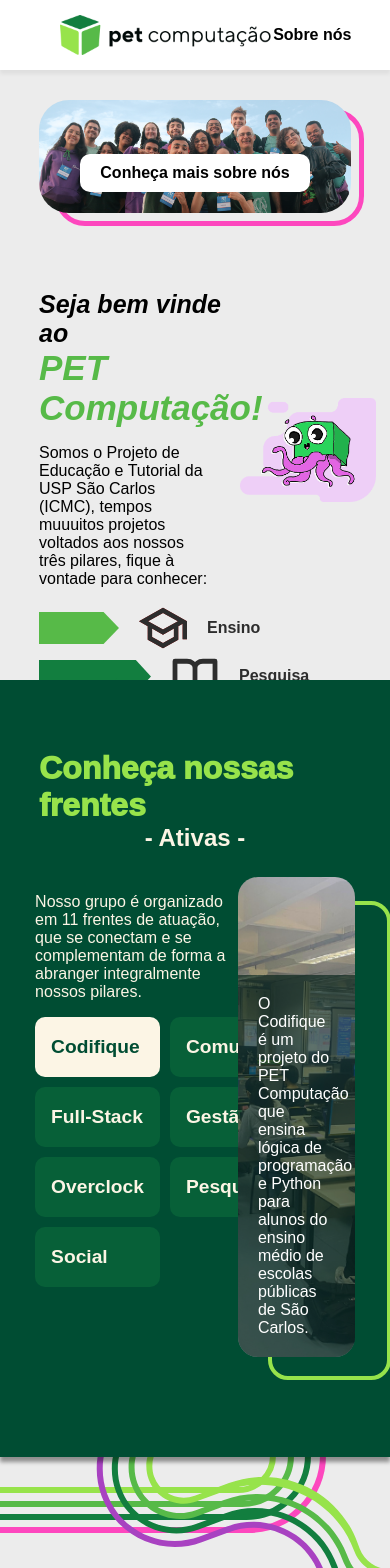
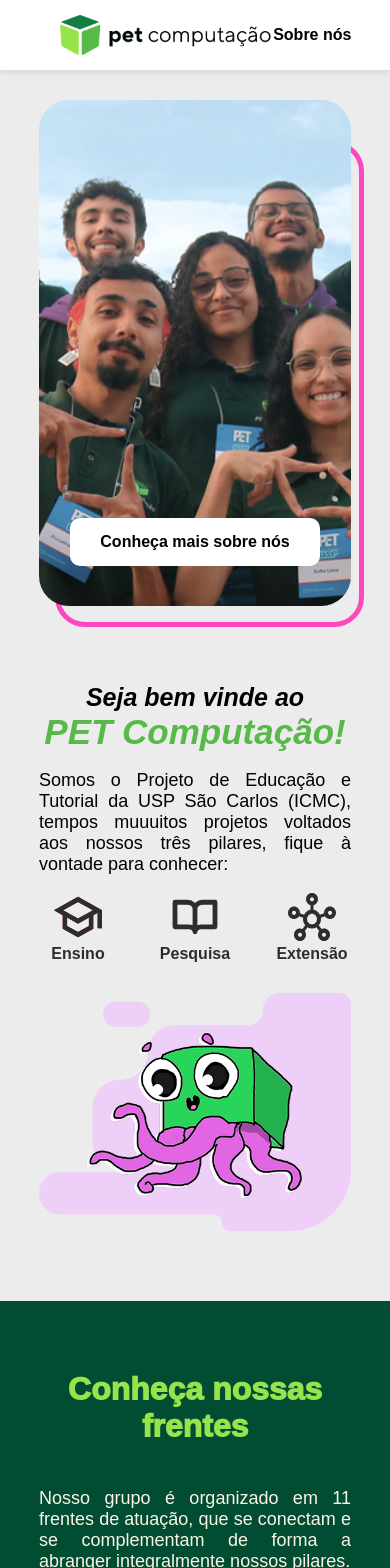
Before and after one commit to pet-comp/USP-PET-Website, a React (Vite) app: page / in a window 390 px wide. Shown: the top 1568 px of the page. Built offline with nearby package versions, Linux system fonts and the light colour scheme.

Commit message:
finalização responsividade da homepage #4

```diff
--- a/src/components/FooterUSP/Footer.module.css
+++ b/src/components/FooterUSP/Footer.module.css
@@ -3,7 +3,7 @@
     flex-direction: column;
     position: relative;
     background-color: #D3D3D3;
-    padding: 64px 9.9% 64px 9.9%;
+    padding: 64px 9.9% 32px 9.9%;
     gap: 50px;
     z-index: 1000;
 }
@@ -142,12 +142,63 @@
         /* Logos e Direitos */
     }
 
+/* Responsividade - Intermediário / bug */
+
+    @media (max-width: 960px){
+        .icones_redes{
+            display: grid;
+            grid-template-columns: 51px 51px;
+        }
+    }
 
 /* Responsividade - Celular */
 
     @media (max-width: 767px){
+            .footer, .cima{
+                display: block;
+            }
+            .cima_item, .email_loc, .redes_sociais{
+                width: 100%;
+                max-width: 100%;
+                margin-bottom: 50px;
+            }
         /* Logo PET */
+            .cima_item{
+                text-align: center;
+            }
         /* Contatos PET */
+            .endereco br{
+                display: none;
+            }
         /* Redes Sociais */
+            .redes_sociais h3{
+                text-align: center;
+            }
+            .icones_redes{
+                display: flex;
+                justify-content: space-around;
+            }
         /* Logos e Direitos */
+            .baixo{
+                display: block;
+            }
+            .baixo_item{
+                height: 10vh;
+                width: auto;
+                margin: 10px 0 40px 0;
+            }
+            .baixo_item:first-child{
+                height: 7vh;
+            }
+            .baixo_item:last-child{
+                margin-bottom: 10px;
+            }
+            .baixo h1{
+                width: 100%;
+                margin-bottom: 40px;
+            }
+            .direitos_creditos{
+                text-align: center;
+                margin-top: 50px;
+            }
     }
--- a/src/components/FooterUSP/FooterUSP.jsx
+++ b/src/components/FooterUSP/FooterUSP.jsx
@@ -3,6 +3,7 @@
 import rede_social_youtube from "../../assets/FooterUSP/youtube verde.png"
 import rede_social_linkedin from "../../assets/FooterUSP/linkedin verde.png"
 import rede_social_instagram from "../../assets/FooterUSP/instagram verde.png"
+import rede_social_linktree from "../../assets/FooterUSP/linktree verde.png"
 import logo_usp from "../../assets/logo_usp.png"
 import logo_icmc from "../../assets/logo_icmc_preto_1.png"
 import logo_mec from "../../assets/logo_mec_hoz.png"
@@ -44,6 +45,9 @@
             <a href="https://www.linkedin.com/company/petcompusp/">
               <img src={rede_social_linkedin} alt="" />
             </a>
+            <a href="https://linktr.ee/petcomputacaousp">
+              <img src={rede_social_linktree} alt="" />
+            </a>
           </div>
         </div>
       </div>
--- a/src/pages/PaginaInicial/PaginaInicial.jsx
+++ b/src/pages/PaginaInicial/PaginaInicial.jsx
@@ -62,7 +62,7 @@
         <img
           src={banner}
           alt="Banner do pilar"
-          style={{width : tamanho_banner}}
+          className={`${style.banner_pilar} ${style[`pilar_banner_${tamanho_banner}`]}`}
         />
         <img
           src={Icone}
@@ -80,9 +80,11 @@
         <h3>Seja bem vinde ao</h3>
         <h1>PET Computação!</h1>
         <p>Somos o Projeto de Educação e Tutorial da USP São Carlos (ICMC), tempos muuuitos projetos voltados aos nossos três pilares, fique à vontade para conhecer:</p>
-        <Pilar banner={banner_ensino} tamanho_banner={"5rem"} Icone={icone_ensino} texto={"Ensino"}/>
-        <Pilar banner={banner_pesquisa} tamanho_banner={"7rem"} Icone={icone_pesquisa} texto={"Pesquisa"}/>
-        <Pilar banner={banner_extesao} tamanho_banner={"9rem"} Icone={icone_extensao} texto={"Extensão"}/>
+        <div className={style.pilares}>
+          <Pilar banner={banner_ensino} tamanho_banner={"small"} Icone={icone_ensino} texto={"Ensino"}/>
+          <Pilar banner={banner_pesquisa} tamanho_banner={"medium"} Icone={icone_pesquisa} texto={"Pesquisa"}/>
+          <Pilar banner={banner_extesao} tamanho_banner={"large"} Icone={icone_extensao} texto={"Extensão"}/>
+        </div>
       </div>
 
       <div className={style.pet_logo_intro}>
--- a/src/pages/PaginaInicial/Pginit.module.css
+++ b/src/pages/PaginaInicial/Pginit.module.css
@@ -14,7 +14,9 @@
         position: relative;
         aspect-ratio: 3 / 1;
         width: 100%;
+        height: 60vh;
         z-index: 1;
+        transition: height 0.7s ease;
     }
 
     .banner::before {
@@ -35,6 +37,7 @@
         height: 100%;
         z-index: 1;
         border-radius: 30px;
+        object-fit: cover;
     }
 
     .posicao_botao_banner{
@@ -45,7 +48,7 @@
         display: flex;
     }
 
-    .banner button {
+    .posicao_botao_banner button {
         border: none;
         border-radius: 10px;
         min-width: 33%;
@@ -106,6 +109,18 @@
         margin: 0;
         color: #2D2D2D;
         font-weight: 800;
+    }
+
+    .pilar_banner_small {
+        width: 5rem;
+    }
+
+    .pilar_banner_medium {
+        width: 7rem;
+    }
+
+    .pilar_banner_large {
+        width: 9rem;
     }
 
     .pet_logo_intro {
@@ -273,11 +288,13 @@
         margin-top: 70px;
         color: #97E34B;
         font-weight: 1000;
+        text-align: center;
     }
 
     .nossas_frentes h2 {
         margin: 0;
         color: #FCF5E5;
+        text-align: center;
     }
 
     .container_frentes {
@@ -416,6 +433,10 @@
         margin: 0;
         margin-bottom: 23px;
         font-weight: 600;
+        z-index: 1000;
+        background-color: rgb(236, 236, 236);
+        padding: 5px 5px 5px 5px;
+        border-radius: 20px;
     }
 
     .tele_btn {
@@ -435,6 +456,7 @@
         padding-bottom: 1rem;
         gap: 20px;
         cursor: pointer;
+        z-index: 1000;
     }
 
     .tele_btn:hover{
@@ -452,8 +474,6 @@
             height: auto;
         }
 
-    /* Atividades do PET */
-
     /* Frentes do PET */
         .botes_frentes button{
             padding-right: 16px;
@@ -462,17 +482,60 @@
             width: 50vw;
         }
 
-    /* Veja Mais */
-
     }
 
 /* Responsividade - Celular */
 
     @media (max-width: 767px){
+        p{
+            font-size: 18px;
+        }
 
     /* Banner principal */
+        .posicao_botao_banner{
+            bottom: 40px;
+        }
+        .posicao_botao_banner button{
+            padding: 15px 30px 15px 30px;
+        }
 
     /* Introdução ao PET */
+        .introducao{
+            display: block;
+            height: 100%;
+        }
+        .intro_conteudo{
+            width: 100%;
+        }
+        .intro_conteudo h1, .intro_conteudo h3{
+            text-align: center;
+        }
+        .intro_conteudo p{
+            text-align: justify;
+            padding-right: 0;
+        }
+        .pilares{
+            display: flex;
+            justify-content: space-between;
+            align-items: center;
+        }
+        .pilar{
+            display: block;
+            text-align: center;
+            width: 20vw;
+        }
+        .banner_pilar{
+            display: none;
+        }
+
+        .pet_logo_intro{
+            width: 100%;
+            max-width: 100%;
+            margin-top: 30px;
+        }
+        .pet_logo_intro img{
+            width: 100%;
+        }
 
     /* Atividades do PET */
 
@@ -480,7 +543,30 @@
         .botes_frentes button{
             padding-right: 16px;
         }
+        .nossas_frentes h2{
+            display: none;
+        }
+        .container_frentes{
+            display: block;
+        }
+        .info_frentes{
+            width: 100%;
+        }
+        .info_frentes p{
+            text-align: justify;
+        }
+        .frente_image{
+            margin-top: 30px;
+            height: auto;
+            width: 100%;
+        }
 
     /* Veja Mais */
+        .grupo_de_avisos > :nth-child(1), .grupo_de_avisos > :nth-child(4){
+            display: none;
+        }
+        .tele_btn {
+            max-width: 70vw;
+        }
 
     }
```
Also changed, not shown: src/assets/FooterUSP/linktree verde.png (added). Lines whose indentation alone changed are shown as unchanged.
